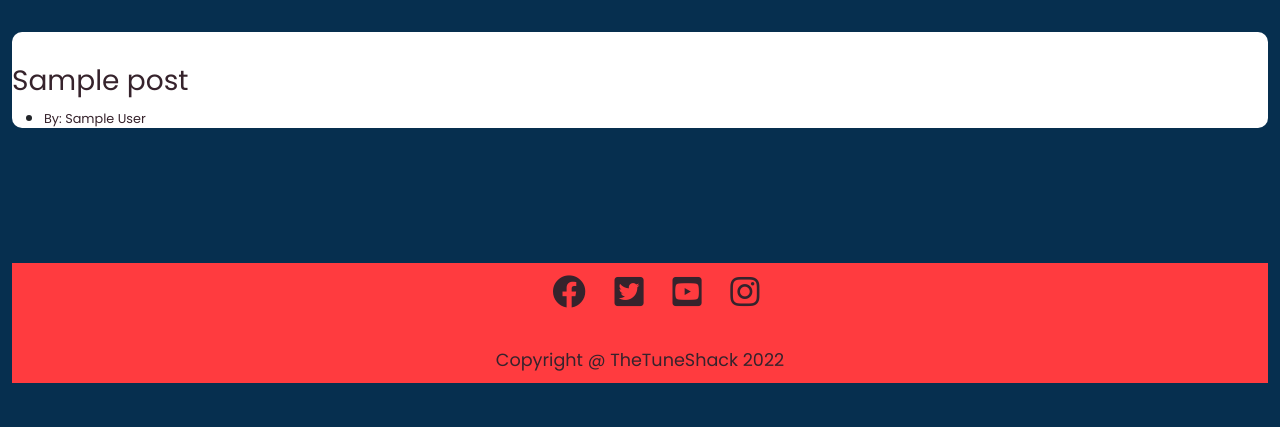
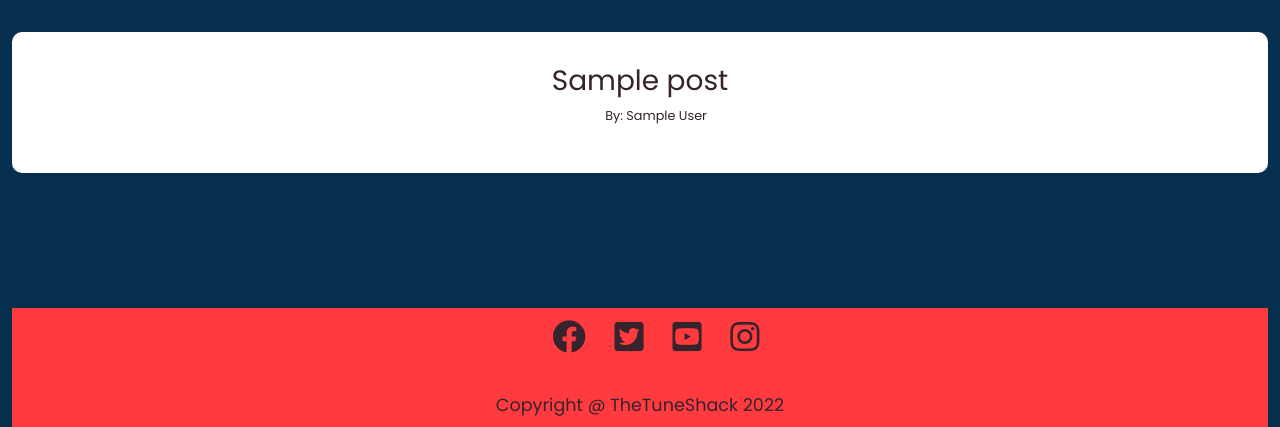
Before and after one commit to darco31/Tuneshack, a Django app: page / in a window 1280 px wide. Shown: the part 113-540 px from the top of the page. Run offline with Django 4.2, Linux system fonts and the light colour scheme; tables that the repository leaves empty hold one stand-in row (values such as "Sample post").

Commit message:
Delete some styles and add styles to home page

```diff
--- a/static/css/style.css
+++ b/static/css/style.css
@@ -120,13 +120,14 @@ a {
     text-decoration: none;
 }
 
-ul {
-    text-decoration: none;
-}
-
 .container-post {
+    text-align: center;
     margin-top: 2rem;
-    padding-top: 2rem;
+    padding: 2rem;
     background-color: #ffffff;
     border-radius: 10px;
 }
+
+.post-author {
+    list-style-type: none;
+}
--- a/templates/home.html
+++ b/templates/home.html
@@ -1,33 +1,11 @@
 {% extends 'base.html' %}
 
 {% block content %}
-<!-- {% for post in object_list %}
-<div class="card text-center my-4">
-    <ul class="list-item">
-
-        <div class="card-header">
-            <a href="{% url 'post-detail' post.pk %}" class="post-detail">{{ post.title }}</a>
-        </div>
-        <div class="card-body">
-            <li>
-                <p class="author-name">By: {{ post.author.first_name }}
-                    {{ post.author.last_name }}</p>
-                {{ post.body }}
-            </li>
-            <br>
-
-            <small><a href="{% url 'edit_post' post.pk %}">Edit</a></small>
-            <br>
-            <small><a href="{% url 'delete_post' post.pk %}">Delete</a></small>
-        </div>
-        {% endfor %}
-    </ul>
-</div> -->
 
 {% for post in object_list %}
 <div class="container-post">
     <a class="post-link" href="{% url 'post-detail' post.pk %}">
-        <h3>{{ post.title }}</h3>
+        <h3 class="post-title">{{ post.title }}</h3>
     </a>
     <div class="post-content">
         <ul>
```
